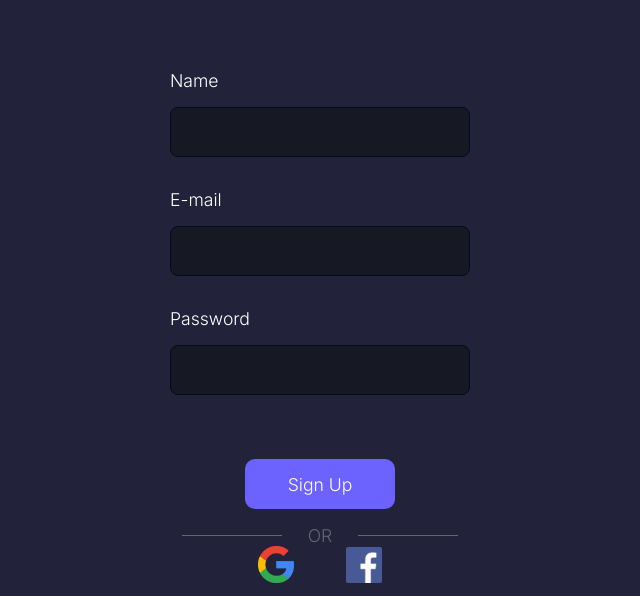
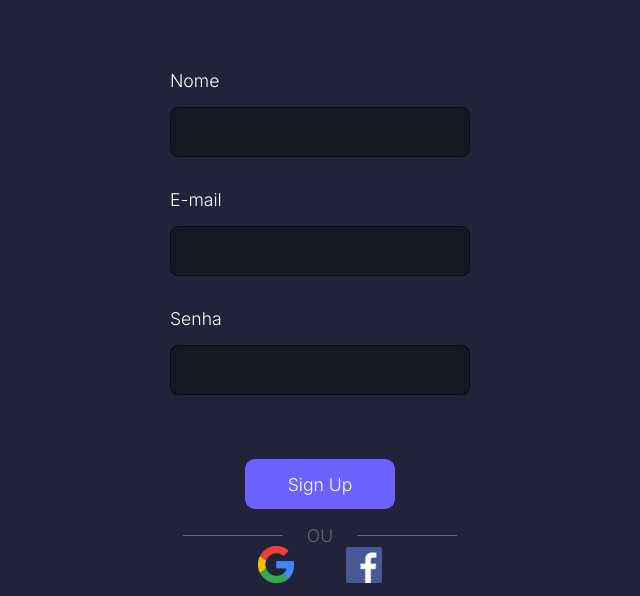
Before and after one commit to GuiAralopes/ATV02_WEB, a plain HTML site: page index.html in a window 1280 px wide. Shown: the part 141-737 px from the top of the page, 0-640 px from the left. Drawn offline with Linux system fonts and the light colour scheme.

Commit message:
Update index.html

```diff
--- a/index.html
+++ b/index.html
@@ -12,7 +12,7 @@
        <h1>Login</h1>
       <form action="">
             <label for="name">
-                <span>Name</span>
+                <span>Nome</span>
                 <input type="text" id="name" name="name">
             </label>
 
@@ -22,7 +22,7 @@
             </label>
 
             <label for="password">
-                <span>Password</span>
+                <span>Senha</span>
                 <input type="password" id="password" name="password">
             </label>
 
@@ -31,7 +31,7 @@
 
 
         <div class="alternative">
-            <span>OR</span>
+            <span>OU</span>
         </div>
 
 
```
